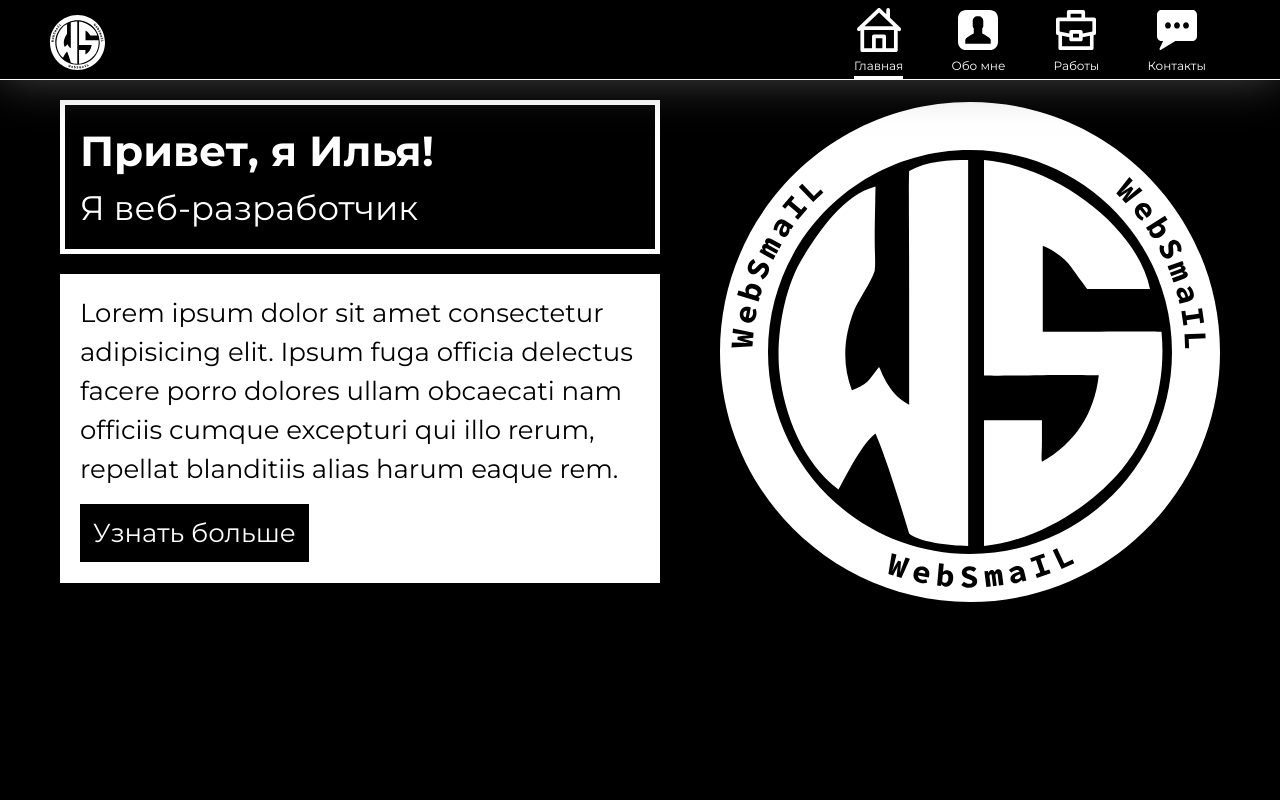
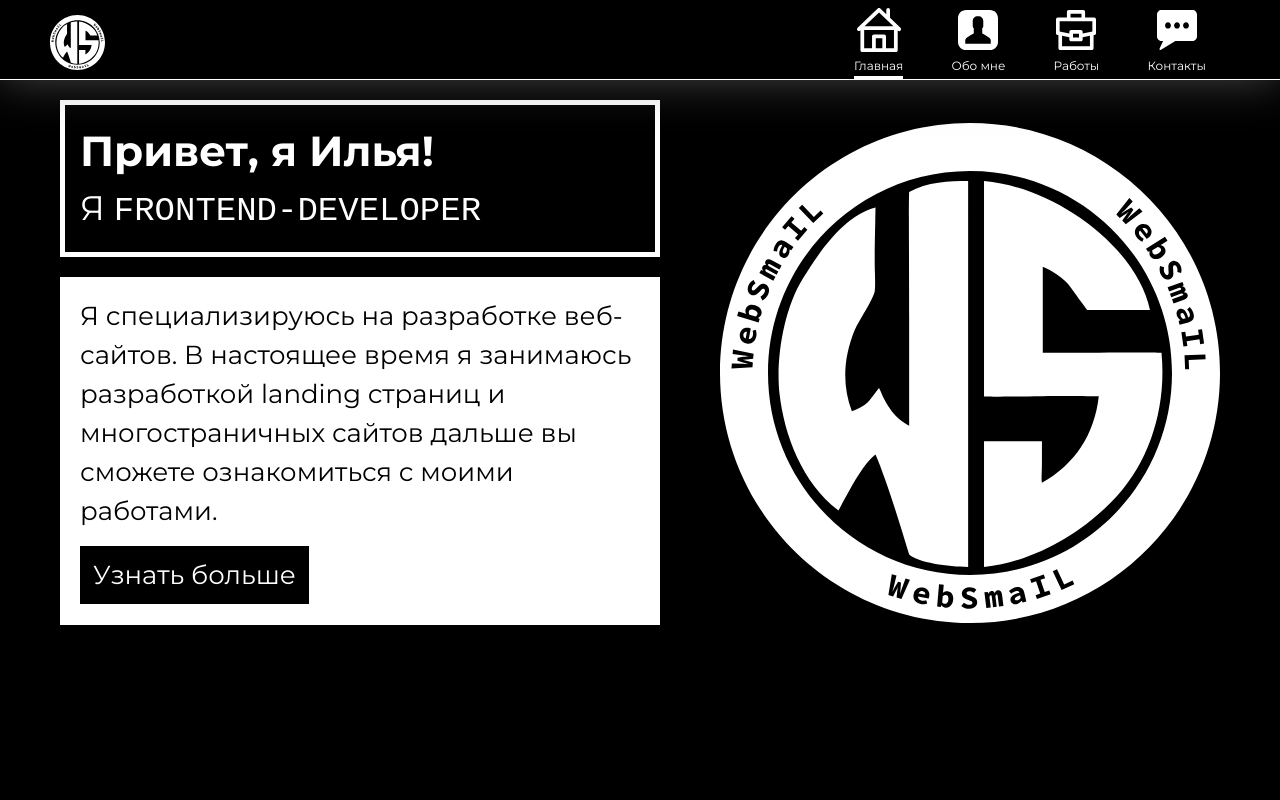
Before and after one commit to WebSmaIL/smail, a plain HTML site: page index.html in a window 1280 px wide. Shown: the top 800 px of the page. Drawn offline with Linux system fonts and the light colour scheme.

Commit message:
add text

```diff
--- a/index.html
+++ b/index.html
@@ -75,7 +75,7 @@
               <h1 class="main__title title">
                 Привет, я Илья!
               </h1>
-              <h2 class="main__subtitle subtitle">Я веб-разработчик</h2>
+              <h2 class="main__subtitle subtitle">Я <code>FRONTEND-DEVELOPER</code></h2>
             </div>
 
             <div class="main__textblock">
@@ -83,10 +83,7 @@
               <div class="main__contentBg forText"></div>
 
               <p class="main__text text">
-                Lorem ipsum dolor sit amet consectetur adipisicing elit. Ipsum
-                fuga officia delectus facere porro dolores ullam obcaecati nam
-                officiis cumque excepturi qui illo rerum, repellat blanditiis
-                alias harum eaque rem.
+                Я специализируюсь на разработке веб-сайтов. В настоящее время я занимаюсь разработкой landing страниц и многостраничных сайтов дальше вы сможете ознакомиться с моими работами.
               </p>
               <a href="#About" class="main__btn btn">Узнать больше</a>
             </div>
```
